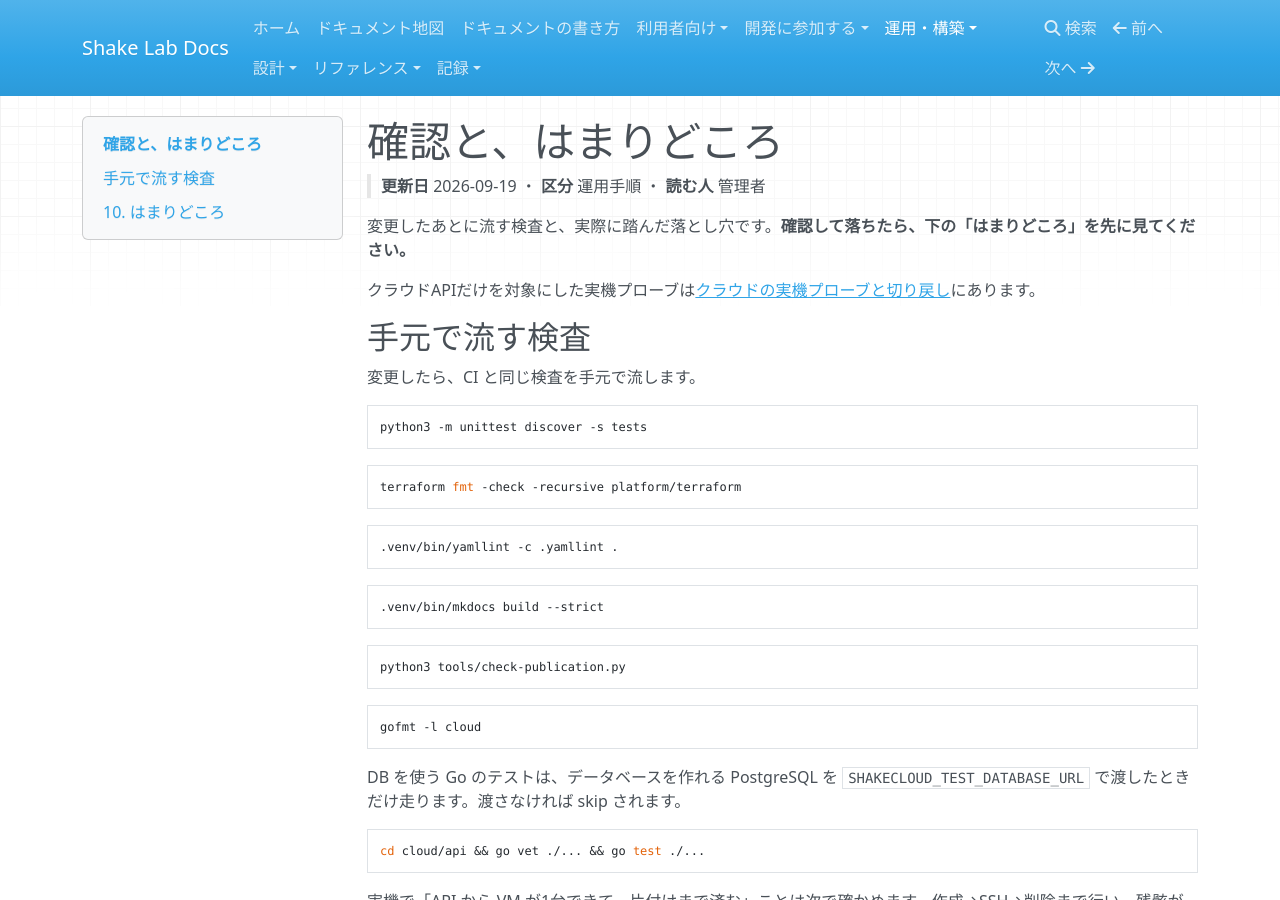
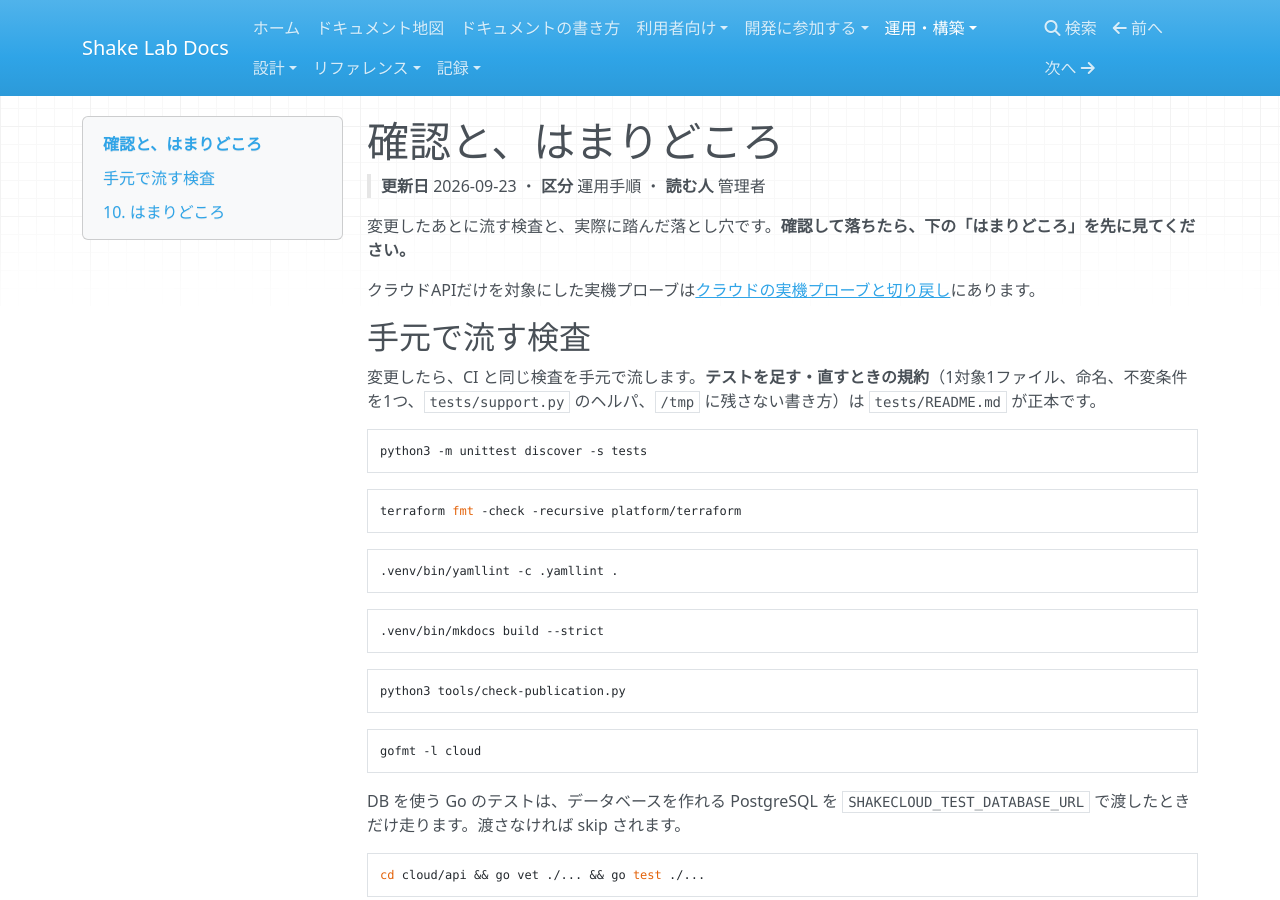
Before and after one commit to rurutheGeek/shake-cloud, an MkDocs documentation site: the page built from docs/operations/verify.md, in a window 1280 px wide and 900 px high. Built offline with MkDocs 1.6.1, drawn with Linux system fonts in a browser that asks for light colours; nearby versions of some CDN libraries; a script that is not in the unit is left out.

Commit message:
docs: テスト規約への導線を張り、件数の記載を消す
tests/README.md にテスト設計の規約（1対象1ファイル・命名・不変条件を
1つ・support.py のヘルパ・/tmp に残さない書き方）があるのに、docs/ から
一度も参照されておらず nav にも地図にも無かった。テストを書き足そうと
ハンドブックを読んだ人は、命名規則も support.py の存在も知らないまま
書くことになる。

docs/ にテスト設計ページを新設すると同じ規約が2箇所になって食い違うので、
正本は tests/README.md のままにして導線だけを足す。

- contributing-docs.md §8: テスト規約の正本がどこかを明記。あわせて
  tests/README.md 側の「ドキュメントへテスト件数を書かない」が、この
  ページを縛る規約であることを書く
- operations/verify.md: 手元で流す検査の節から同じ導線
- I05-service-state.md: 唯一残っていた件数の記載をファイル参照へ

リンクではなくbacktickでパスを示すのは、リポジトリ内ファイルの参照が
このハンドブックの慣例であることと、docs/ の外へ相対リンクを張ると
mkdocs build --strict が落ちるため。

検証: unittest 1034件 OK、mkdocs build --strict 成功、
check-publication.py に追加の指摘なし。

Co-Authored-By: Claude Opus 5 <noreply@anthropic.com>
Claude-Session: https://claude.ai/code/session_014ELkTSSAgP2f91CWzUhWcg

````diff
--- a/docs/operations/verify.md
+++ b/docs/operations/verify.md
@@ -1,6 +1,6 @@
 ---
 title: 確認と、はまりどころ
-updated: 2026-09-19
+updated: 2026-09-23
 section: 運用手順
 audience: 管理者
 tags:
@@ -10,7 +10,7 @@ tags:
 
 # 確認と、はまりどころ
 
-> **更新日** 2026-09-19 ・ **区分** 運用手順 ・ **読む人** 管理者
+> **更新日** 2026-09-23 ・ **区分** 運用手順 ・ **読む人** 管理者
 
 変更したあとに流す検査と、実際に踏んだ落とし穴です。**確認して落ちたら、下の「はまりどころ」を先に見てください。**
 
@@ -19,7 +19,7 @@ tags:
 
 ## 手元で流す検査
 
-変更したら、CI と同じ検査を手元で流します。
+変更したら、CI と同じ検査を手元で流します。**テストを足す・直すときの規約**（1対象1ファイル、命名、不変条件を1つ、`tests/support.py` のヘルパ、`/tmp` に残さない書き方）は `tests/README.md` が正本です。
 
 ```bash
 python3 -m unittest discover -s tests
````
Also changed, not shown: agentlogs/20260923_0339_claude.md (+46 -0 lines), docs/contributing-docs.md (+6 -2 lines), docs/development/I05-service-state.md (+3 -3 lines), docs/map.md (+3 -3 lines).
